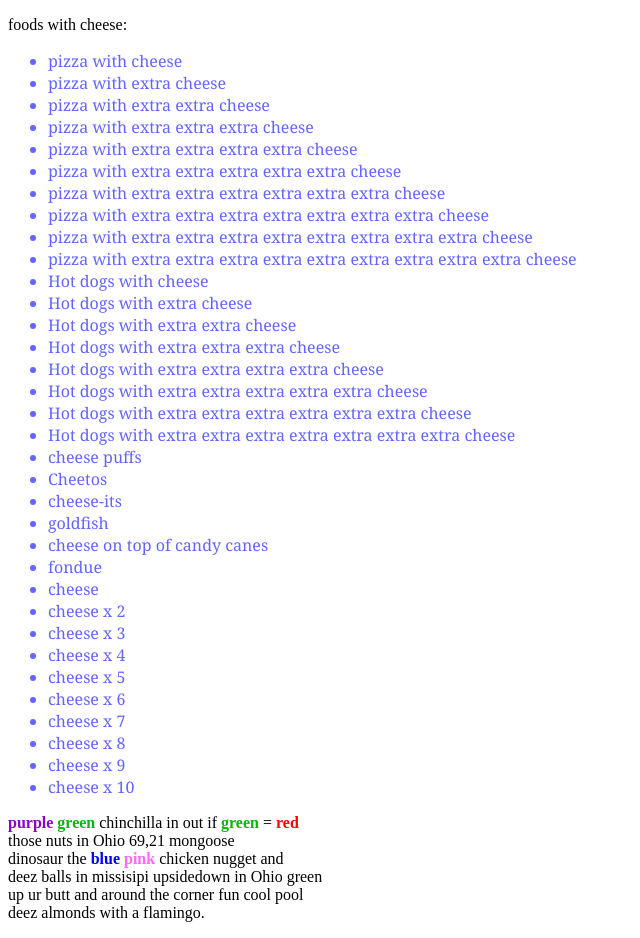
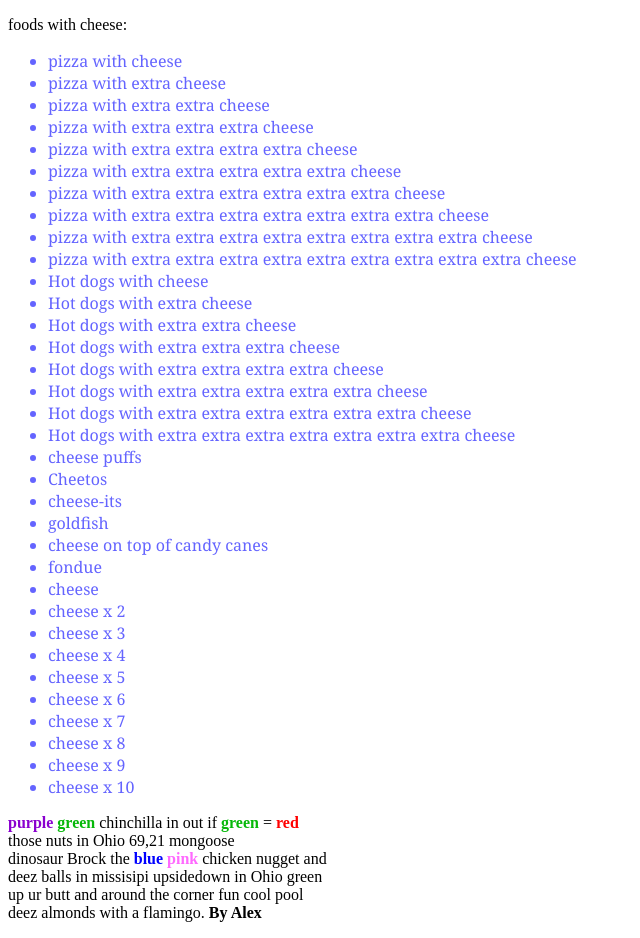
Before and after one commit to chunychuny/chunychuny.github.io, a plain HTML site: page index.html in a window 1280 px wide. Shown: the whole page, without its empty margins (0-640 px from the left). Drawn offline with Linux system fonts and the light colour scheme.

Commit message:
Update index.html

```diff
--- a/index.html
+++ b/index.html
@@ -84,13 +84,13 @@
         <span class = "green">green</span>
         =
         <span class = "red">red</span>
-        <br> those nuts in Ohio 69,21 mongoose <br>dinosaur  the         <span class = "blue">blue</span>
+        <br> those nuts in Ohio 69,21 mongoose <br>dinosaur Brock the         <span class = "blue">blue</span>
         <span class = "pink">pink</span>
         chicken nugget and <br>deez balls in missisipi
         upsidedown in Ohio green <br> up ur butt
         and around the corner fun cool pool
         <br> deez almonds with a flamingo.
-
+         <strong> By Alex</strong>
     </p>
 
 
```
